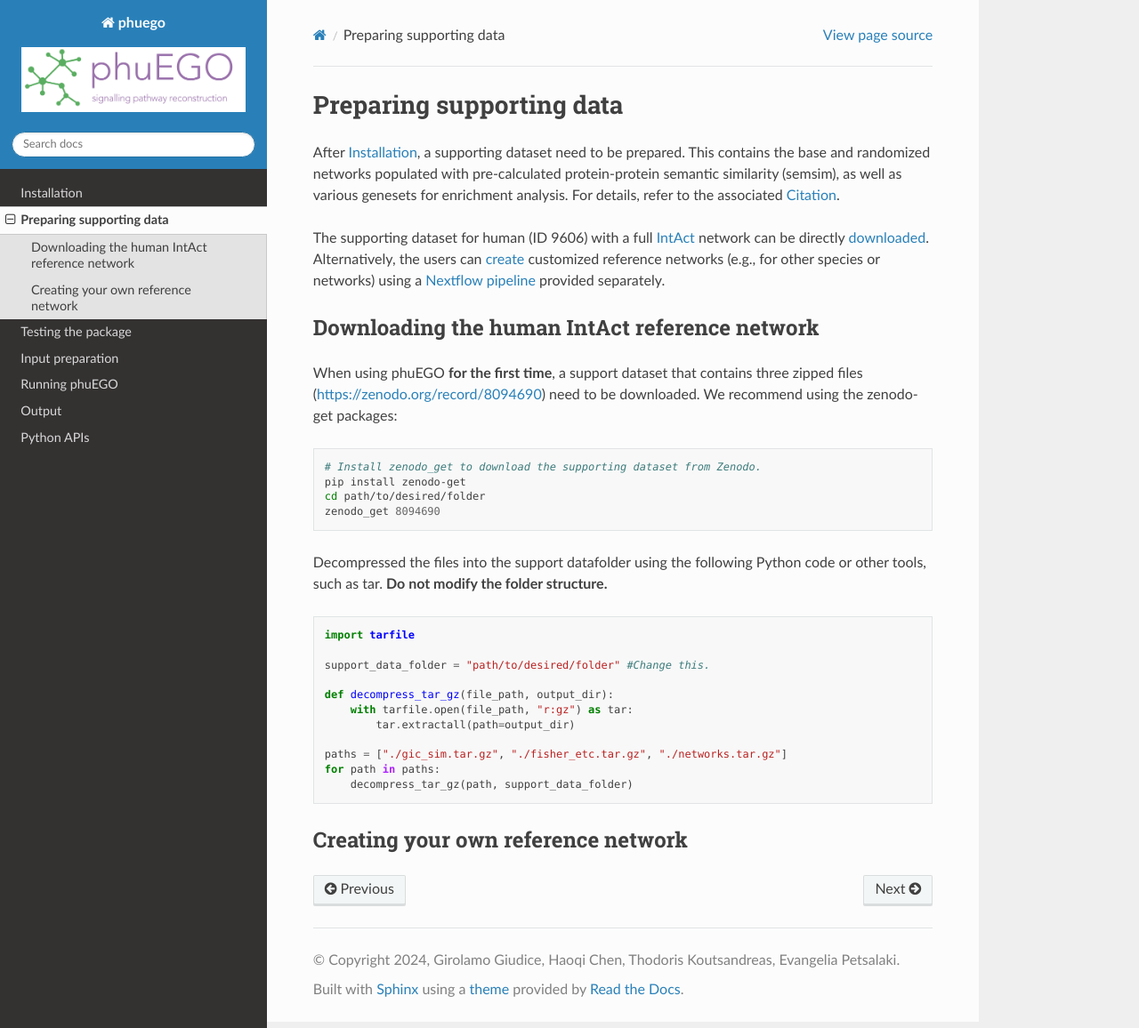
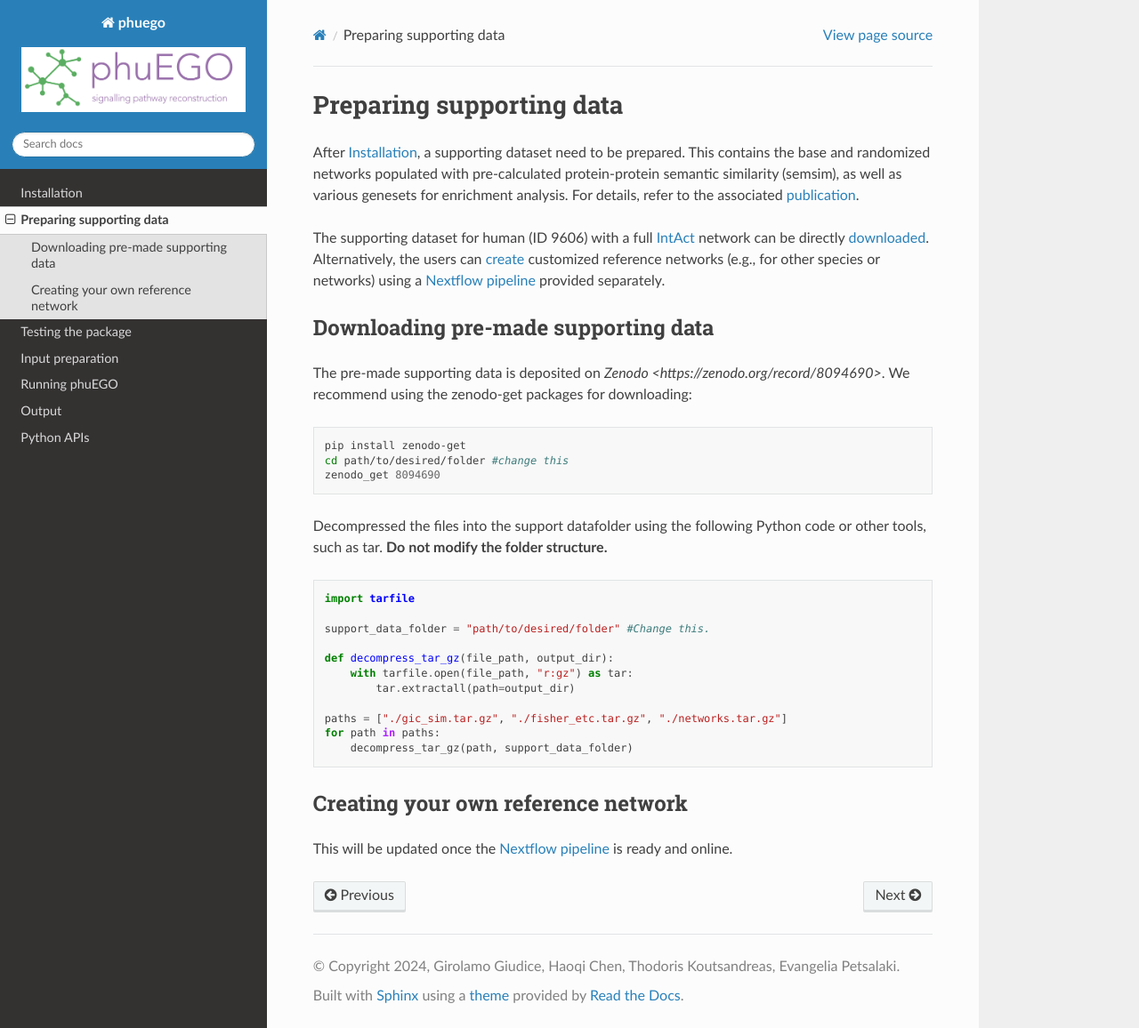
Before and after one commit to haoqichen20/phuego, a Sphinx documentation site: the page built from docs/source/support_data.rst, in a window 1280 px wide and 1156 px high. Shown: the whole window at 89% size. Built offline with Sphinx 7.4.7 and the Read the Docs theme 2.0.0, drawn with Linux system fonts in a browser that asks for light colours.

Commit message:
update support_data.rst

```diff
--- a/docs/source/index.rst
+++ b/docs/source/index.rst
@@ -38,7 +38,7 @@ For a detailed history of changes, see the
 `Changelog <https://github.com/haoqichen20/phuego/blob/master/CHANGELOG.md>`__.
 
 
-.. _publication:
+.. _citation:
 
 Citation
 --------
--- a/docs/source/support_data.rst
+++ b/docs/source/support_data.rst
@@ -4,7 +4,7 @@ Preparing supporting data
 After :doc:`installation`, a supporting dataset need to be prepared. This
 contains the base and randomized networks populated with pre-calculated protein-protein
 semantic similarity (semsim), as well as various genesets for enrichment analysis.
-For details, refer to the associated :ref:`publication`.
+For details, refer to the associated :ref:`publication <citation>`.
 
 The supporting dataset for human (ID 9606) with a full
 `IntAct <https://www.ebi.ac.uk/intact/home>`__ network can be
@@ -15,39 +15,46 @@ a `Nextflow pipeline <https://url_to_be_added>`__ provided separately.
 
 .. _download:
 
-Downloading the human IntAct reference network
-~~~~~~~~~~~~~~~~~~~~~~~~~~~~~~~~~~~~~~~~~~~~~~
+Downloading pre-made supporting data
+~~~~~~~~~~~~~~~~~~~~~~~~~~~~~~~~~~~~
 
-When using phuEGO **for the first time**, a support dataset that
-contains three zipped files (https://zenodo.org/record/8094690) need to
-be downloaded. We recommend using the zenodo-get packages:
+.. container::
 
-.. code:: bash
+    The pre-made supporting data is deposited on
+    `Zenodo <https://zenodo.org/record/8094690>`. We recommend using the
+    zenodo-get packages for downloading:
 
-   # Install zenodo_get to download the supporting dataset from Zenodo.
-   pip install zenodo-get
-   cd path/to/desired/folder
-   zenodo_get 8094690
+    .. code-block:: bash
 
-Decompressed the files into the support datafolder using the following
-Python code or other tools, such as tar. **Do not modify the folder
-structure.**
+        pip install zenodo-get
+        cd path/to/desired/folder #change this
+        zenodo_get 8094690
 
-.. code:: python
+.. container::
 
-   import tarfile
+    Decompressed the files into the support datafolder using the following
+    Python code or other tools, such as tar. **Do not modify the folder
+    structure.**
 
-   support_data_folder = "path/to/desired/folder" #Change this.
+    .. code-block:: python
 
-   def decompress_tar_gz(file_path, output_dir):
-       with tarfile.open(file_path, "r:gz") as tar:
-           tar.extractall(path=output_dir)
+        import tarfile
 
-   paths = ["./gic_sim.tar.gz", "./fisher_etc.tar.gz", "./networks.tar.gz"]
-   for path in paths:
-       decompress_tar_gz(path, support_data_folder)
+        support_data_folder = "path/to/desired/folder" #Change this.
+
+        def decompress_tar_gz(file_path, output_dir):
+            with tarfile.open(file_path, "r:gz") as tar:
+                tar.extractall(path=output_dir)
+
+        paths = ["./gic_sim.tar.gz", "./fisher_etc.tar.gz", "./networks.tar.gz"]
+        for path in paths:
+            decompress_tar_gz(path, support_data_folder)
+
 
 .. _create:
 
 Creating your own reference network
 ~~~~~~~~~~~~~~~~~~~~~~~~~~~~~~~~~~~
+
+This will be updated once the `Nextflow pipeline <https://url_to_be_added>`__
+is ready and online.
```
